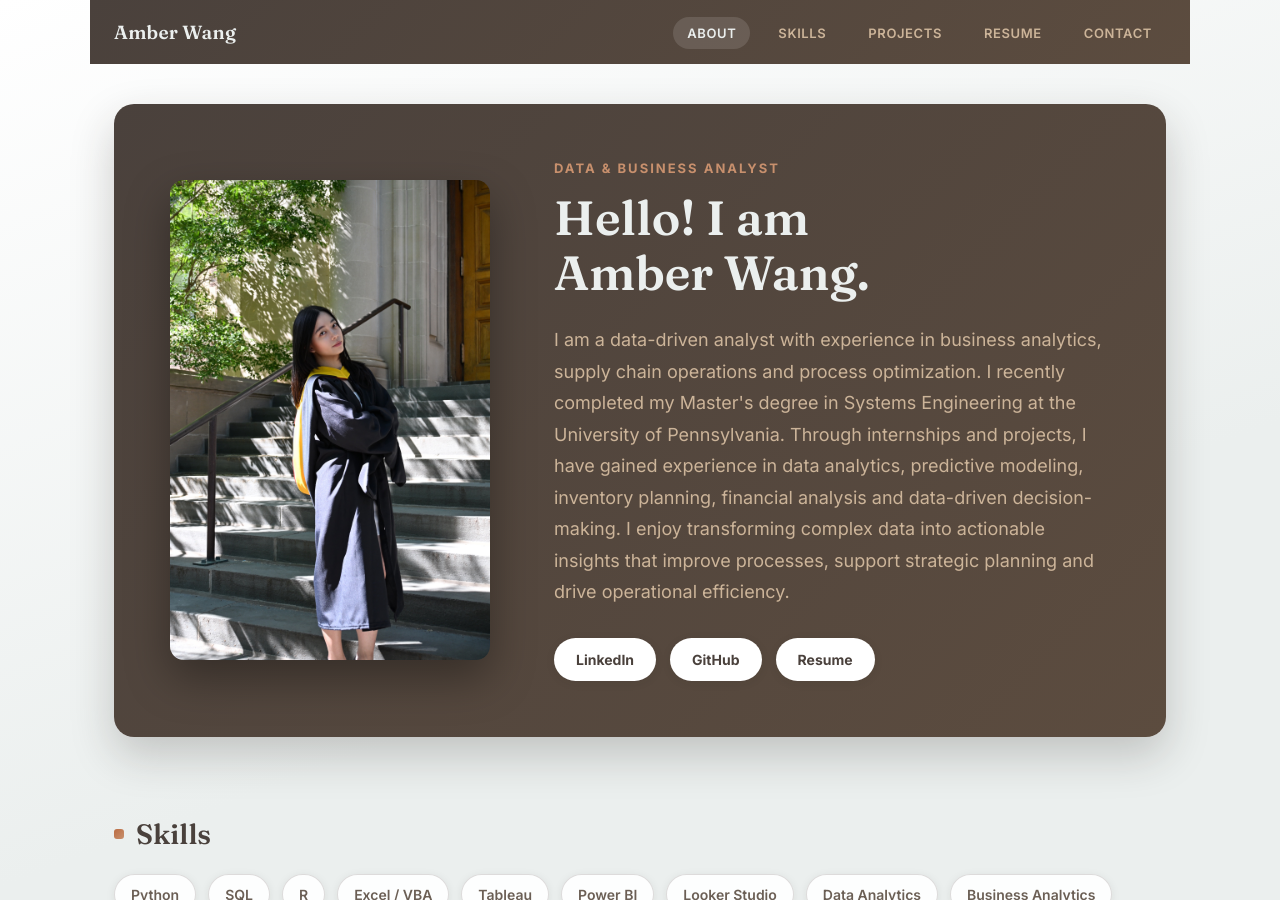
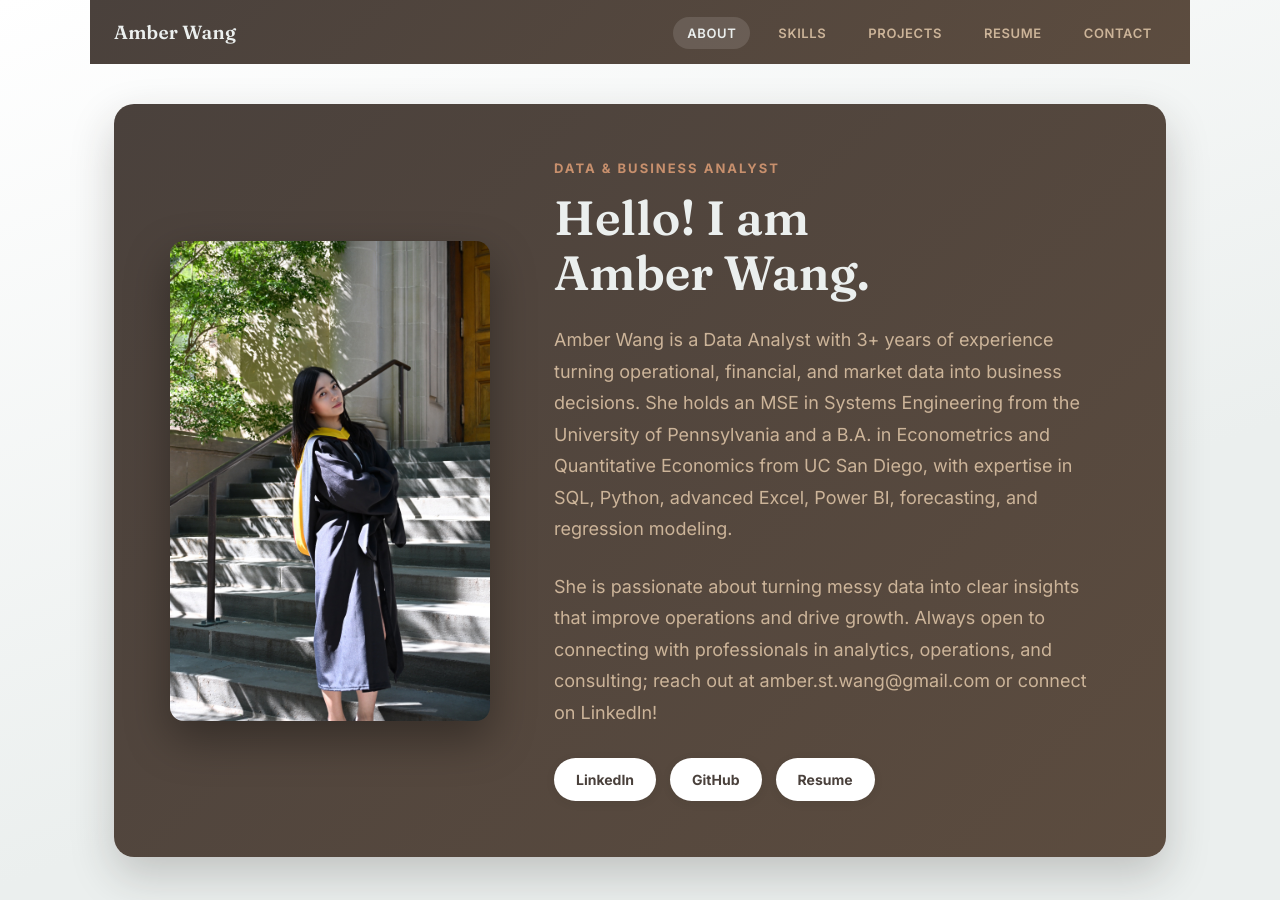
Before and after one commit to amberrrwang/amberrrwang.github.io, a Jekyll site: the page built from index.html, in a window 1280 px wide and 900 px high. Built offline with Jekyll 4.4.1, drawn with Linux system fonts in a browser that asks for light colours.

Commit message:
Update intro and contact email

```diff
--- a/_layouts/default.html
+++ b/_layouts/default.html
@@ -34,7 +34,7 @@
       <li><a class="nav-link" data-nav-target="skills" href="/#skills">SKILLS</a></li>
       <li><a class="nav-link" data-nav-target="projects" href="/#projects">PROJECTS</a></li>
       <li><a class="nav-link" href="/Amber_Wang_resume.pdf" target="_blank" rel="noopener">RESUME</a></li>
-      <li><a class="nav-link" href="mailto:amberrrwang13@gmail.com">CONTACT</a></li>
+      <li><a class="nav-link" href="mailto:amber.st.wang@gmail.com">CONTACT</a></li>
     </ul>
   </nav>
 
@@ -47,7 +47,7 @@
       &nbsp;&middot;&nbsp;
       <a href="https://github.com/amberrrwang">GitHub</a>
       &nbsp;&middot;&nbsp;
-      <a href="mailto:amberrrwang13@gmail.com">Email</a>
+      <a href="mailto:amber.st.wang@gmail.com">Email</a>
     </span>
   </footer>
 
--- a/index.html
+++ b/index.html
@@ -17,8 +17,11 @@ summary: >-
     <h1>Hello! I am Amber&nbsp;Wang.</h1>
 
     <p class="lede">
-      I am a data-driven analyst with experience in business analytics, supply chain operations and process optimization.
-      I recently completed my Master's degree in Systems Engineering at the University of Pennsylvania. Through internships and projects, I have gained experience in data analytics, predictive modeling, inventory planning, financial analysis and data-driven decision-making. I enjoy transforming complex data into actionable insights that improve processes, support strategic planning and drive operational efficiency.
+      Amber Wang is a Data Analyst with 3+ years of experience turning operational, financial, and market data into business decisions. She holds an MSE in Systems Engineering from the University of Pennsylvania and a B.A. in Econometrics and Quantitative Economics from UC San Diego, with expertise in SQL, Python, advanced Excel, Power BI, forecasting, and regression modeling.
+    </p>
+
+    <p class="lede">
+      She is passionate about turning messy data into clear insights that improve operations and drive growth. Always open to connecting with professionals in analytics, operations, and consulting; reach out at amber.st.wang@gmail.com or connect on LinkedIn!
     </p>
 
     <div class="buttons">
```
